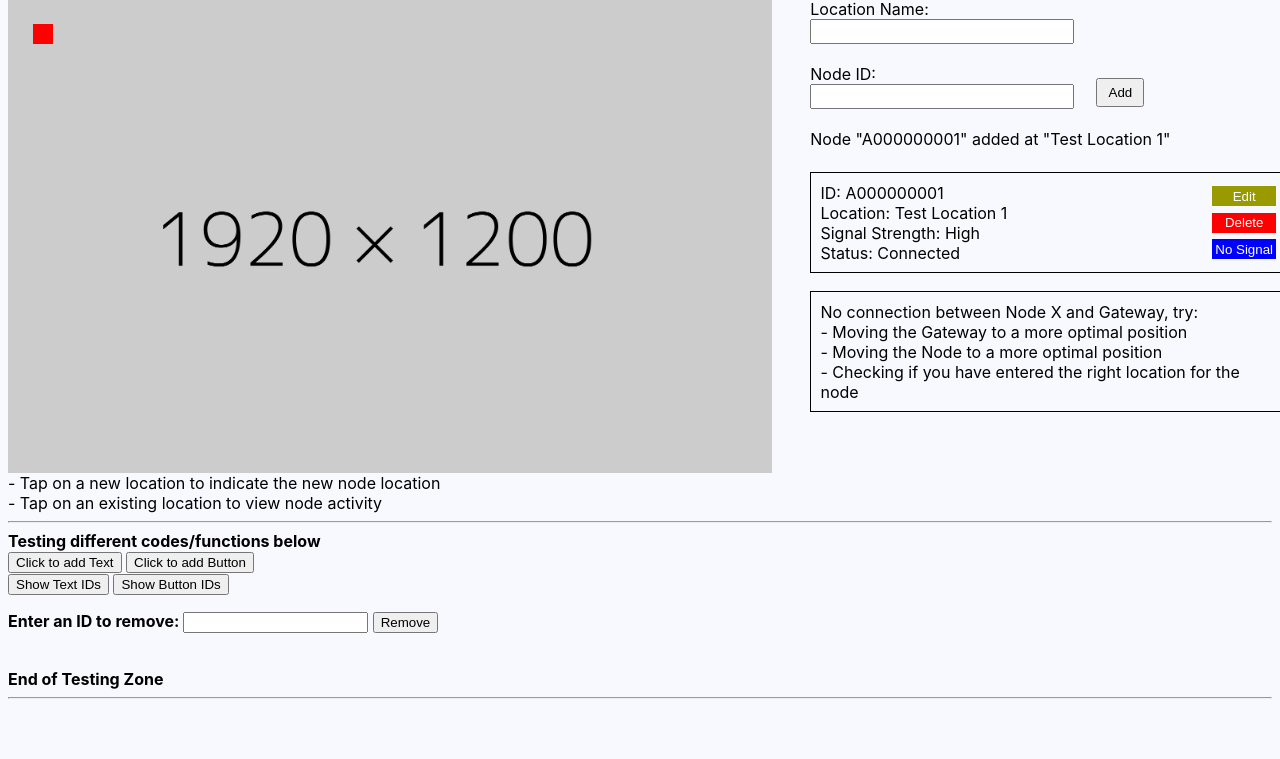
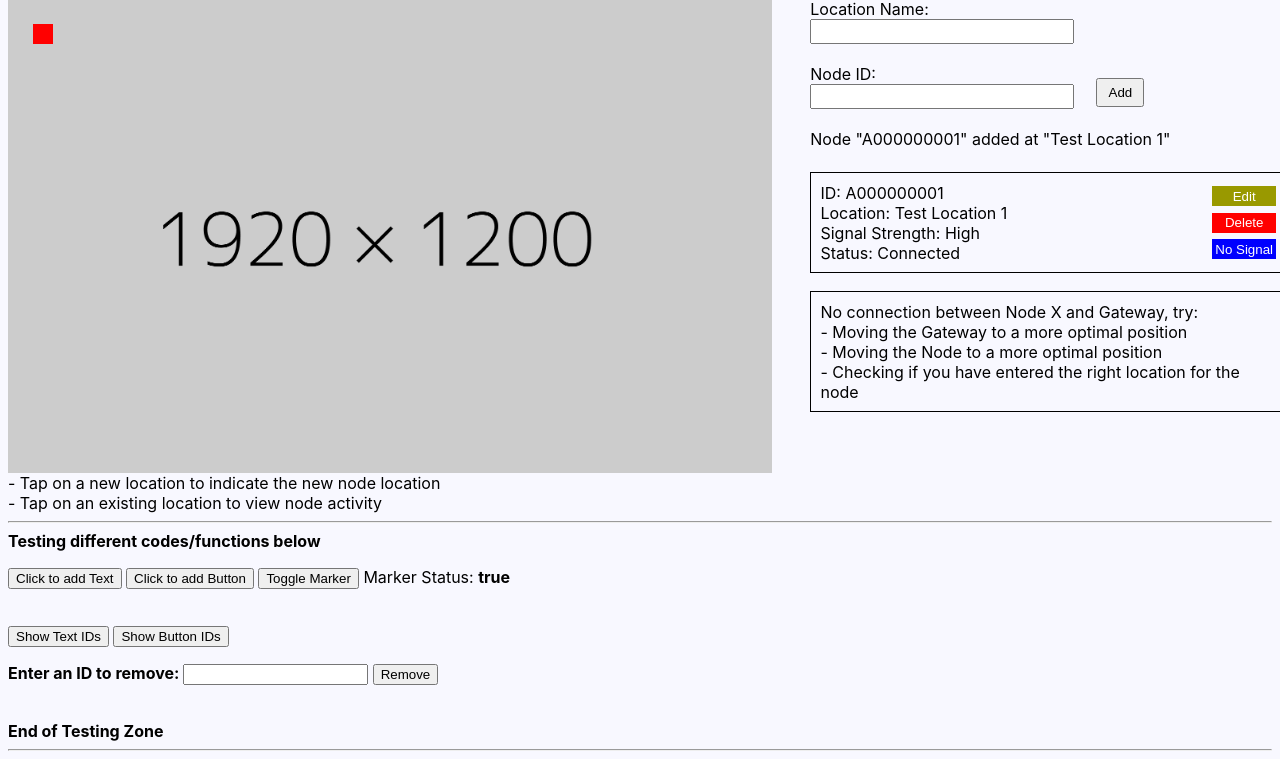
Before and after one commit to yongcake/Gateway-UI, a PHP site: page / in a window 1280 px wide. Shown: the part 152-911 px from the top of the page. Before the commit the page ends 851 px from the top, so only its background shows below. Run offline with PHP 8.4, Linux system fonts and the light colour scheme.

Commit message:
Created toggle for css

```diff
--- a/css/styles.css
+++ b/css/styles.css
@@ -146,7 +146,7 @@ img{
 	color: white;
 }
 
-#marker{
+.marker{
 	position: relative;
 	width: 20px;
 	height: 20px;
--- a/index.html
+++ b/index.html
@@ -33,7 +33,7 @@
 		<div class="floorPlanZoneContainer">
 
 			<div class="imageContainer" id="imageSource" onclick="moveMarker(); showCoords(event);">
-				<div id="marker"></div>
+				<div id="marker" class="marker"></div>
 			</div>
 
 			<div class="informationContainer">
@@ -86,9 +86,11 @@
 	<hr>
 	<b>Testing different codes/functions below</b>
 	<br>
-
+	<p>
 	<button id="btnTxt" onclick="appendText()">Click to add Text</button>
 	<button id="btnBtn" onclick="appendButton()">Click to add Button</button>
+	<button id="btnColor" onclick="toggleMarker()">Toggle Marker</button>
+	Marker Status: <b id="markerStatus">true</b></p>
 	<br>
 	<button id="btnCheckTxt" onclick="checkIDTxt()">Show Text IDs</button>
 	<button id="btnCheckBtn" onclick="checkIDBtn()">Show Button IDs</button>
--- a/js/main.js
+++ b/js/main.js
@@ -3,7 +3,7 @@
 var xCoord = 0;
 var yCoord = 0;
 var buttonArray = [], textArray = [], text;
-
+var enableMarker = true;
 document.getElementById("btnTxt").onclick = function() {appendText()};
 
 function addText(value){
@@ -85,6 +85,20 @@ function removeBtn(name){
   }
 }
 
+//Markers
+function toggleMarker(){
+  if(enableMarker){
+    enableMarker = false;
+  }
+  else{
+    enableMarker = true;
+  }
+  var marker = document.getElementById("marker");
+  marker.classList.toggle("marker")
+  var markerStat = document.getElementById("markerStatus");
+  markerStat.innerText = enableMarker + "";
+}
+
 function showCoords(event) {
   xCoord = event.clientX;
   yCoord = event.clientY;
@@ -96,6 +110,10 @@ function showCoords(event) {
 document.getElementById("#imageSource").addEventListener("click", moveMarker);
 
 function moveMarker(){
+  if(!enableMarker){
+    alert("Enable marker to move markers");
+    return
+  }
   var marker = document.querySelector("#marker");
   var container = document.querySelector("#imageSource");
   var xPosition = event.clientX - container.getBoundingClientRect().left - (marker.clientWidth / 2);
```
